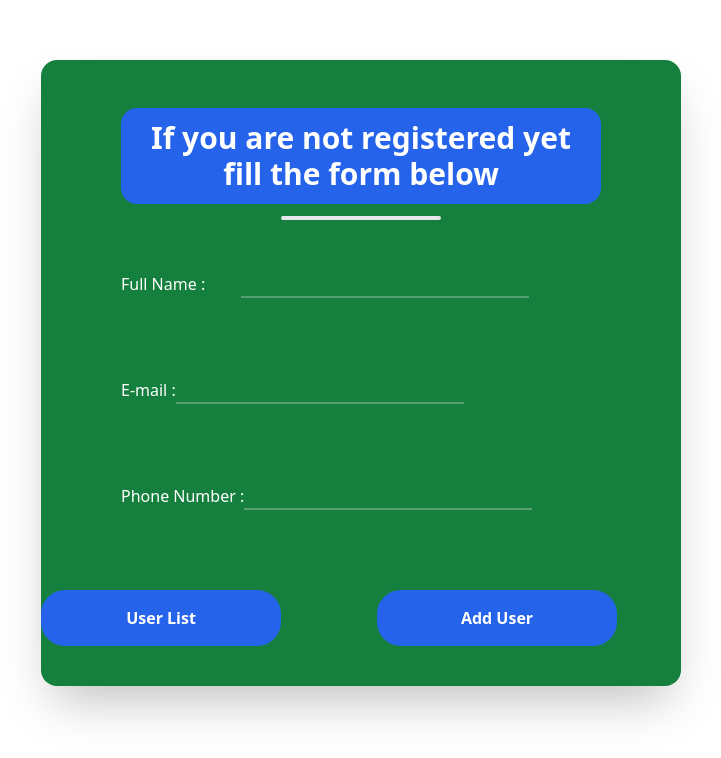
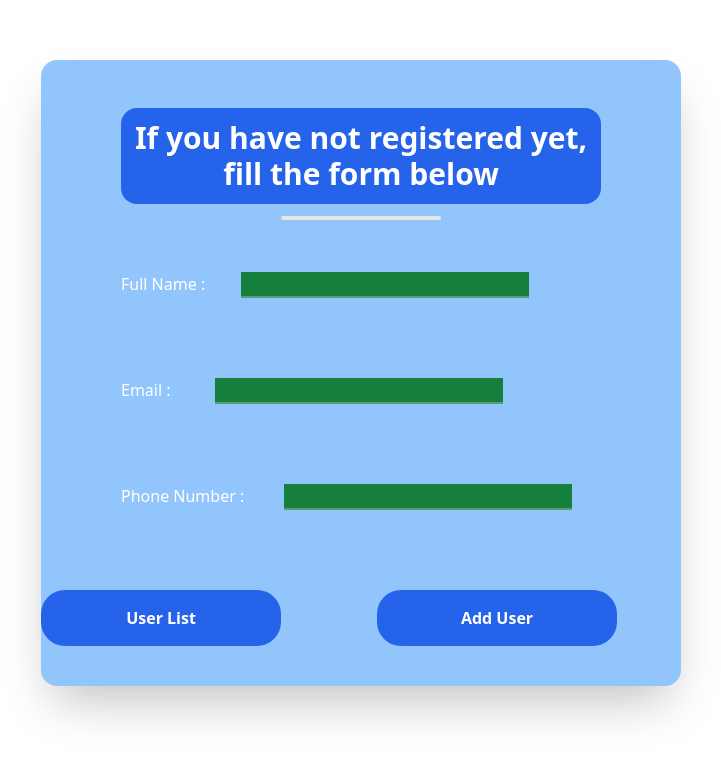
Before and after one commit to adonis47/crud-app, a React (Vite) app: page /components/SignUp in a window 1280 px wide. Shown: the part 148-906 px from the top of the page, without its empty margins (279-1000 px from the left). Built offline with nearby package versions, Linux system fonts and the light colour scheme.

Commit message:
update button

```diff
--- a/src/db.json
+++ b/src/db.json
@@ -1,10 +1,10 @@
 {
   "users": [
     {
-      "id": "1",
-      "name": "Juliet Oma",
+      "name": "Juliet Oma update",
       "email": "julie@yahoo.com",
-      "number": "08100000000"
+      "number": "08100000000",
+      "id": "1"
     },
     {
       "id": "2",
@@ -13,34 +13,22 @@
       "number": "08111111111"
     },
     {
-      "id": "3",
-      "name": "Ahmed Ali",
-      "email": "ahmedali012@gmail.com",
-      "number": "09022222222"
+      "id": "134f",
+      "name": "DILANE SIGHE",
+      "email": "dilane81@gmail.com",
+      "number": "695312585"
     },
     {
-      "id": "4",
-      "name": "Grace Funsho",
-      "email": "gracefunsho@gmail.com",
-      "number": "09033333333"
+      "id": "1f23",
+      "name": "",
+      "email": "",
+      "number": ""
     },
     {
-      "id": "3eb7",
-      "name": "dilane",
-      "email": "dilane@12",
-      "number": "123456"
-    },
-    {
-      "id": "4b9a",
-      "name": "Juliet Oma",
-      "email": "julie@yahoo.com",
-      "number": "08100000000"
-    },
-    {
-      "id": "c954",
-      "name": "Juliet Oma and Dilane",
-      "email": "julie@yahoo.com",
-      "number": "08100000000"
+      "id": "e5b7",
+      "name": "",
+      "email": "",
+      "number": ""
     }
   ]
 }
--- a/src/pages/SignUp.jsx
+++ b/src/pages/SignUp.jsx
@@ -13,6 +13,7 @@ const SignUp = () => {
     email:email,
     number:number
   }
+
   axios.post(`http://localhost:3000/users`,  data )
   .then(res => {
    return window.location.href="/components/UserList"
@@ -23,43 +24,45 @@ const SignUp = () => {
  // setName(name);
   }
   return (
-    <div className="  text-center w-1/2 mx-auto bg-green-700 rounded-2xl shadow-2xl h-1/2 my-52 pt-10">
+    <div className="  text-center w-1/2 mx-auto bg-blue-300 rounded-2xl shadow-2xl h-1/2 my-52 pt-10">
       <h1 className="text-white text-3xl font-bold my-2 rounded-2xl bg-blue-600 p-3 w-3/4 mx-auto">
-        If you are not registered yet fill the form below
+        If you have not registered yet, fill the form below
       </h1>
       <div className="border-2 rounded-full bg-blue-600 w-40 mx-auto my-3"></div>
       <form onSubmit={handlesubmit}>
-        <div className=" text-white py-10 flex ml-20">
+        <div className=" justify-between items-center">
+        <div className=" text-white py-10  ml-20 flex">
           <div>Full Name :</div>
           <input
-            className=" ml-9 border-b-2 border-gray-300/35 w-72 bg-green-700"
+            className=" ml-9 border-b-2 border-gray-300/35 w-72 bg-green-700 "
             type="name"
             onChange={(e) => setName(e.target.value)}
             value={name}/>
         </div>
         <div className=" ml-20 text-white py-10 flex">
-          <div>E-mail :</div>
+          <div>Email :</div>
           <input
-            className=" border-b-2 w-72 border-gray-300/35 bg-green-700"
-            type="e-mail"
+            className=" border-b-2 w-72 border-gray-300/35 bg-green-700 ml-11 "
+            type="email"
             onChange={(e) => setEmail(e.target.value)}
             value={email}/>
         </div>
         <div className=" ml-20 text-white py-10 flex">
           <div>Phone Number :</div>
           <input
-            className=" border-b-2 w-72 bg-green-700 border-gray-300/35"
+            className=" border-b-2 w-72 bg-green-700 border-gray-300/35 ml-10"
             type="number"
             onChange={(e) => setNumber(e.target.value)}
             value={number} />
         </div>
+        </div>
         <div className="flex items-center">
           <button className=" rounded-3xl bg-blue-600 text-white w-60 my-10 py-4 font-extrabold hover:bg-white hover:text-blue-600" type="submit">
-        <Link className="text-white hover:text-blue-600" to="/components/UserList">
+        <Link  to="/components/UserList">
         User List
             </Link>
         </button>
-        <button className="rounded-3xl h-14 bg-blue-600 text-white w-60 ml-24 py-4 font-extrabold  hover:bg-white hover:text-blue-600">
+        <button disabled={name==="" || email==="" || number==="" } className="rounded-3xl h-14 bg-blue-600 text-white w-60 ml-24 py-4 font-extrabold  hover:bg-white hover:text-blue-600">
           Add User
         </button></div>
       </form>
--- a/src/pages/Updateuser.jsx
+++ b/src/pages/Updateuser.jsx
@@ -15,7 +15,7 @@ function HandleSubmit(e){
         email:email,
         number:number
       }
-    axios.post(`http://localhost:3000/users`,  data )
+    axios.put(`http://localhost:3000/users/` +from.id , data   )
     .then(res => {
      return window.location.href="/components/UserList"})
 }
@@ -24,7 +24,7 @@ function HandleSubmit(e){
   return (
     <div className="  text-center w-1/2 mx-auto bg-blue-400 rounded-2xl shadow-2xl h-1/2 my-52 pt-10">
       <h1 className="text-white text-3xl font-bold my-2 rounded-2xl bg-blue-600 p-3 w-3/4 mx-auto">
-        Fill the form below to change user informations
+    Update List
       </h1>
       <div className="border-2 rounded-full bg-blue-600 w-40 mx-auto my-3"></div>
       <form onSubmit={HandleSubmit}>
@@ -53,12 +53,12 @@ function HandleSubmit(e){
             value={number} />
         </div>
         <div className="flex items-center">
-          <button className=" rounded-3xl bg-blue-600 text-white w-60 my-10 py-4 font-extrabold hover:bg-white hover:text-blue-600" type="submit">
-        <Link className="text-white hover:text-blue-600" to="/components/UserList" >
+          <button className=" rounded-3xl bg-green-700 text-white w-60 my-10 py-4 font-extrabold hover:bg-white hover:text-blue-600" type="submit">
+        <Link  to="/components/UserList" >
         User List
             </Link>
         </button>
-        <button className="rounded-3xl h-14 bg-blue-600 text-white w-60 ml-24 py-4 font-extrabold  hover:bg-white hover:text-blue-600" type='submit'>
+        <button className="rounded-3xl h-14 bg-violet-700 text-white w-60 ml-24 py-4 font-extrabold  hover:bg-white hover:text-blue-600" type='submit'>
           Update User
         </button></div>
       </form>
--- a/src/pages/UserList.jsx
+++ b/src/pages/UserList.jsx
@@ -14,14 +14,19 @@ const UserList = () => {
   }, []);
 function handledelete (userid) {
   axios.delete ("http://localhost:3000/users/" + userid )
+  .then(res => {
+    axios
+      .get("http://localhost:3000/users")
+      .then((res) => setUserlist(res.data))
+      .catch((err) => console.log(err));})
 }
 
   return (
     <div>
       <Header />
       <div className="flex-row text-center">
-        <button className="border-4 bg-blue-500 rounded-lg text-white mt-7 border-blue-500">
-          <Link className="text-white" to="/components/SignUp" >
+        <button className="border-4 bg-green-500 rounded-lg text-white mt-7 border-green-500">
+          <Link className="text-whiteS" to="/components/SignUp" >
             Add User
           </Link>
         </button>
@@ -34,7 +39,7 @@ function handledelete (userid) {
                 <div>{user.number}</div>
               </div>
             <div className="align-middle">
-            <button className="flex-col rounded-lg my-auto bg-blue-600 px-2 hover:text-white">
+            <button className="flex-col rounded-lg my-auto bg-violet-600 px-2 hover:text-white">
             <Link className="hover:text-white" to="/components/Updateuser" state = {{ from: user}}>
                 Edit
             </Link>
```
Also changed, not shown: src/App.jsx (+0 -9 lines).
